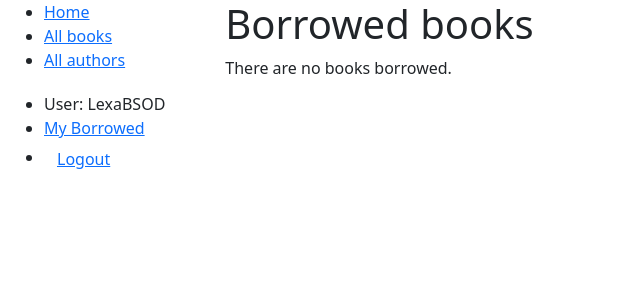
After one commit to bllemo/Cursach, a Django app: page /catalog/mybooks/ in a window 1280 px wide. The commit adds this page. Shown: the top 300 px of the page, without its empty margins (0-640 px from the left). Run offline with Django 3.2, Linux system fonts and the light colour scheme; a user stored in the database is signed in; data comes from the database, SQL or seed files in the repository; both versions use the stored data as it was after the commit.

Commit message:
step 8 i think

```diff
--- a/catalog/urls.py
+++ b/catalog/urls.py
@@ -7,5 +7,6 @@ urlpatterns = [
     path('books/', views.BookListView.as_view(), name='books'),
     path('book/<int:pk>', views.BookDetailView.as_view(), name='book-detail'),
     path('authors/', views.AuthorListView.as_view(), name='authors'),
-    path('author/<int:pk>', views.AuthorDetailView.as_view(), name='author-detail')
+    path('author/<int:pk>', views.AuthorDetailView.as_view(), name='author-detail'),
+    path('mybooks/', views.LoanedBooksByUserListView.as_view(), name='my-borrowed'),
 ]
--- a/catalog/views.py
+++ b/catalog/views.py
@@ -1,6 +1,7 @@
 from django.shortcuts import render
 from .models import Book, Author, BookInstance, Genre
 from django.views import generic
+from django.contrib.auth.mixins import LoginRequiredMixin
 
 def index(request):
 
@@ -51,3 +52,31 @@ class AuthorListView(generic.ListView):
 class AuthorDetailView(generic.DetailView):
     model = Author
     template_name = 'catalog/author_detail.html'
+
+from django.contrib.auth.mixins import LoginRequiredMixin
+
+class LoanedBooksByUserListView(LoginRequiredMixin,generic.ListView):
+    """Generic class-based view listing books on loan to current user."""
+    model = BookInstance
+    template_name = 'catalog/bookinstance_list_borrowed_user.html'
+    paginate_by = 10
+
+    # def get_queryset(self):
+    #     return (
+    #         BookInstance.objects.filter(borrower=self.request.user)
+    #         .filter(status__exact='o')
+    #         .order_by('due_back')
+    #     )
+
+class LoanedBooksByUserListView(LoginRequiredMixin,generic.ListView):
+    """Generic class-based view listing books on loan to current user."""
+    model = BookInstance
+    template_name = 'catalog/bookinstance_list_borrowed_user.html'
+    paginate_by = 10
+
+    def get_queryset(self):
+        return (
+            BookInstance.objects.filter(borrower=self.request.user)
+            .filter(status__exact='o')
+            .order_by('due_back')
+        )
--- a/templates/base_generic.html
+++ b/templates/base_generic.html
@@ -19,17 +19,22 @@
               <li><a href="{% url 'index' %}">Home</a></li>
               <li><a href="{% url 'books' %}">All books</a></li>
               <li><a href="{% url 'authors' %}">All authors</a></li>
+
             {% if user.is_authenticated %}
-     <li>User: {{ user.get_username }}</li>
-     <li>
-       <form id="logout-form" method="post" action="{% url 'logout' %}">
-         {% csrf_token %}
-         <button type="submit" class="btn btn-link">Logout</button>
-       </form>
-     </li>
+   <li style="margin-top: 20px">User: {{ user.get_username }}</li>
+
+   <li><a href="{% url 'my-borrowed' %}">My Borrowed</a></li>
+
+   <li>
+     <form id="logout-form" method="post" action="{% url 'admin:logout' %}">
+       {% csrf_token %}
+       <button type="submit" class="btn btn-link">Logout</button>
+     </form>
+   </li>
    {% else %}
-     <li><a href="{% url 'login' %}?next={{ request.path }}">Login</a></li>
+   <li style="margin-top: 20px"><a href="{% url 'login' %}?next={{ request.path }}">Login</a></li>
    {% endif %}
+
             </ul>
           {% endblock %}
         </div>
--- a/templates/catalog/author_detail.html
+++ b/templates/catalog/author_detail.html
@@ -2,11 +2,12 @@
 
 {% block content %}
   <h1>Author: {{ author.last_name }}, {{ author.first_name }}</h1>
-    <p>{{ author.date_of_birth }} -</p>
+    <p>{{ author.date_of_birth }} - {% if author.date_of_death %} {{ author.date_of_death }}</p>
+    {% endif %}
   <div style="margin-left:20px;margin-top:20px">
     <h4>Books</h4>
     {% for book in author.book_set.all %}
-        <p><a href="{{ book.get_absolute_url }}">{{ book.title }}</a> ({{ book.bookinstance_set.count }}{{ book.bookinstance_set.count|pluralize }}) </p>
+        <p><a href="{{ book.get_absolute_url }}">{{ book.title }}</a> ({{ book.id }}) </p>
         <p>{{ book.summary }}</p>
     {% endfor %}
   </div>
--- a/templates/catalog/author_list.html
+++ b/templates/catalog/author_list.html
@@ -7,8 +7,9 @@
     <ul>
       {% for author in author_list %}
         <li>
-          <a href="{{ author.get_absolute_url }}">{{ author }} ({{ author.date_of_birth }} -)</a>
+          <a href="{{ author.get_absolute_url }}">{{ author }} ({{ author.date_of_birth }} - {% if author.date_of_death %} {{ author.date_of_death }})</a>
         </li>
+          {% endif %}
       {% endfor %}
     </ul>
   {% else %}
--- /dev/null
+++ b/templates/catalog/bookinstance_list_borrowed_user.html
@@ -0,0 +1,19 @@
+{% extends "base_generic.html" %}
+
+{% block content %}
+    <h1>Borrowed books</h1>
+
+    {% if bookinstance_list %}
+    <ul>
+
+      {% for bookinst in bookinstance_list %}
+      <li class="{% if bookinst.is_overdue %}text-danger{% endif %}">
+        <a href="{% url 'book-detail' bookinst.book.pk %}">{{ bookinst.book.title }}</a> ({{ bookinst.due_back }})
+      </li>
+      {% endfor %}
+    </ul>
+
+    {% else %}
+      <p>There are no books borrowed.</p>
+    {% endif %}
+{% endblock %}
```
Also changed, not shown: catalog/admin.py (+5 -2 lines), catalog/models.py (+8 -3 lines), templates/catalog/book_detail.html (+6 -5 lines), catalog/migrations/0003_alter_bookinstance_options_bookinstance_borrower.py (added), db.sqlite3.
